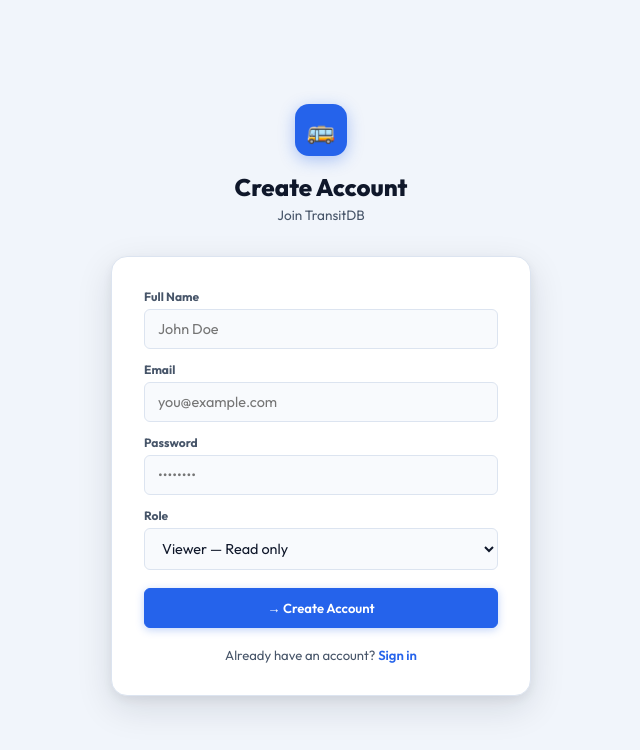
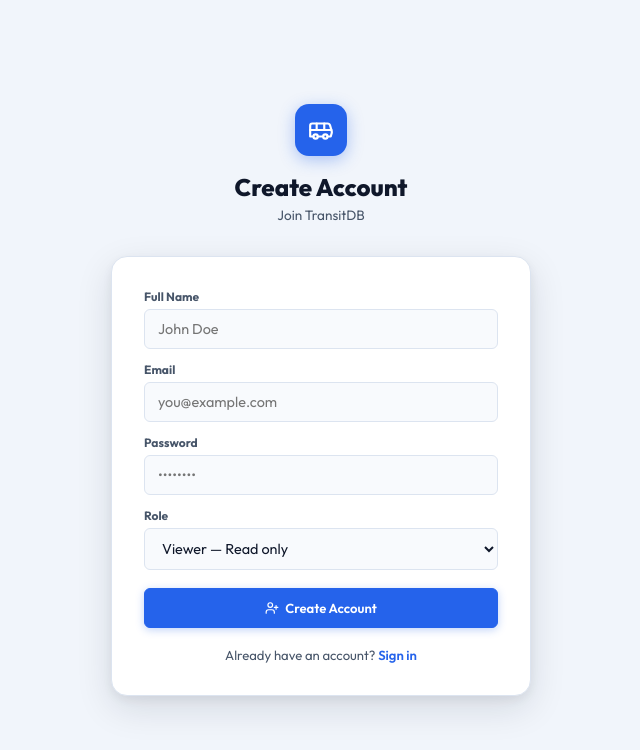
Before and after one commit to vikram81181989-png/transit, a React (Vite) app in the folder transitdb/frontend/: page /register in a window 1280 px wide. Shown: the top 750 px of the page, without its empty margins (319-959 px from the left). Built offline with nearby package versions, Linux system fonts and the light colour scheme.

Commit message:
fix: replace emojis with icons, fix error handling in register

```diff
--- a/transitdb/frontend/src/pages/Register.jsx
+++ b/transitdb/frontend/src/pages/Register.jsx
@@ -1,5 +1,6 @@
 import { useState } from 'react';
 import { Link, useNavigate } from 'react-router-dom';
+import { Bus, AlertTriangle, UserPlus, Loader } from 'lucide-react';
 import { useAuth } from '../context/AuthContext';
 
 export default function Register() {
@@ -12,9 +13,12 @@ export default function Register() {
 
   const handleSubmit = async e => {
     e.preventDefault(); setError(''); setLoading(true);
-    try { await register(form.name, form.email, form.password, form.role); navigate('/'); }
-    catch (err) { setError(err.response?.data?.message || 'Registration failed'); }
-    finally { setLoading(false); }
+    try {
+      await register(form.name, form.email, form.password, form.role);
+      navigate('/');
+    } catch (_err) {
+      setError('Registration failed. Please try again.');
+    } finally { setLoading(false); }
   };
 
   const inputStyle = { padding: '10px 13px', background: 'var(--surface2)', border: '1.5px solid var(--border)', borderRadius: 'var(--r2)', fontSize: '.9rem', color: 'var(--text)', outline: 'none', transition: 'border-color .2s', width: '100%' };
@@ -23,17 +27,29 @@ export default function Register() {
     <div style={{ minHeight: '100vh', background: 'var(--bg)', display: 'flex', alignItems: 'center', justifyContent: 'center', padding: '1rem' }}>
       <div style={{ width: '100%', maxWidth: '420px' }}>
         <div style={{ textAlign: 'center', marginBottom: '2rem' }}>
-          <div style={{ width: '52px', height: '52px', background: 'var(--accent)', borderRadius: '14px', display: 'flex', alignItems: 'center', justifyContent: 'center', fontSize: '1.5rem', margin: '0 auto 1rem', boxShadow: '0 4px 16px rgba(37,99,235,.35)' }}>🚌</div>
+          <div style={{ width: '52px', height: '52px', background: 'var(--accent)', borderRadius: '14px', display: 'flex', alignItems: 'center', justifyContent: 'center', margin: '0 auto 1rem', boxShadow: '0 4px 16px rgba(37,99,235,.35)' }}>
+            <Bus size={26} color="#fff"/>
+          </div>
           <h1 style={{ fontSize: '1.5rem', fontWeight: 800 }}>Create Account</h1>
           <p style={{ fontSize: '.85rem', color: 'var(--text2)', marginTop: '.3rem' }}>Join TransitDB</p>
         </div>
+
         <div style={{ background: 'var(--surface)', border: '1px solid var(--border)', borderRadius: '16px', padding: '2rem', boxShadow: 'var(--sh3)' }}>
-          {error && <div style={{ background: 'var(--red-bg)', border: '1px solid #fca5a5', borderRadius: 'var(--r2)', padding: '10px 14px', marginBottom: '1rem', fontSize: '.82rem', color: 'var(--red)' }}>⚠️ {error}</div>}
+          {error && (
+            <div style={{ background: 'var(--red-bg)', border: '1px solid #fca5a5', borderRadius: 'var(--r2)', padding: '10px 14px', marginBottom: '1rem', fontSize: '.82rem', color: 'var(--red)', display: 'flex', alignItems: 'center', gap: '6px' }}>
+              <AlertTriangle size={14}/> {error}
+            </div>
+          )}
           <form onSubmit={handleSubmit} style={{ display: 'flex', flexDirection: 'column', gap: '13px' }}>
-            {[{ key: 'name', label: 'Full Name', type: 'text', ph: 'John Doe' }, { key: 'email', label: 'Email', type: 'email', ph: 'you@example.com' }, { key: 'password', label: 'Password', type: 'password', ph: '••••••••' }].map(f => (
+            {[
+              { key: 'name',     label: 'Full Name', type: 'text',     ph: 'John Doe' },
+              { key: 'email',    label: 'Email',     type: 'email',    ph: 'you@example.com' },
+              { key: 'password', label: 'Password',  type: 'password', ph: '••••••••' }
+            ].map(f => (
               <div key={f.key} style={{ display: 'flex', flexDirection: 'column', gap: '5px' }}>
                 <label style={{ fontSize: '.75rem', fontWeight: 700, color: 'var(--text2)' }}>{f.label}</label>
-                <input type={f.type} value={form[f.key]} placeholder={f.ph} required onChange={e => set(f.key)(e.target.value)}
+                <input type={f.type} value={form[f.key]} placeholder={f.ph} required
+                  onChange={e => set(f.key)(e.target.value)}
                   style={inputStyle}
                   onFocus={e => e.target.style.borderColor = 'var(--accent)'}
                   onBlur={e => e.target.style.borderColor = 'var(--border)'} />
@@ -41,14 +57,16 @@ export default function Register() {
             ))}
             <div style={{ display: 'flex', flexDirection: 'column', gap: '5px' }}>
               <label style={{ fontSize: '.75rem', fontWeight: 700, color: 'var(--text2)' }}>Role</label>
-              <select value={form.role} onChange={e => set('role')(e.target.value)} style={{ ...inputStyle, cursor: 'pointer' }}>
+              <select value={form.role} onChange={e => set('role')(e.target.value)}
+                style={{ ...inputStyle, cursor: 'pointer' }}>
                 <option value="viewer">Viewer — Read only</option>
                 <option value="operator">Operator — Read/Write</option>
                 <option value="admin">Admin — Full access</option>
               </select>
             </div>
-            <button type="submit" disabled={loading} className="btn primary" style={{ width: '100%', justifyContent: 'center', padding: '11px', marginTop: '.3rem' }}>
-              {loading ? '⏳ Creating account…' : '→ Create Account'}
+            <button type="submit" disabled={loading} className="btn primary"
+              style={{ width: '100%', justifyContent: 'center', padding: '11px', marginTop: '.3rem', display: 'flex', alignItems: 'center', gap: '6px' }}>
+              {loading ? <><Loader size={14}/> Creating account…</> : <><UserPlus size={14}/> Create Account</>}
             </button>
           </form>
           <p style={{ textAlign: 'center', marginTop: '1.2rem', fontSize: '.82rem', color: 'var(--text2)' }}>
```
